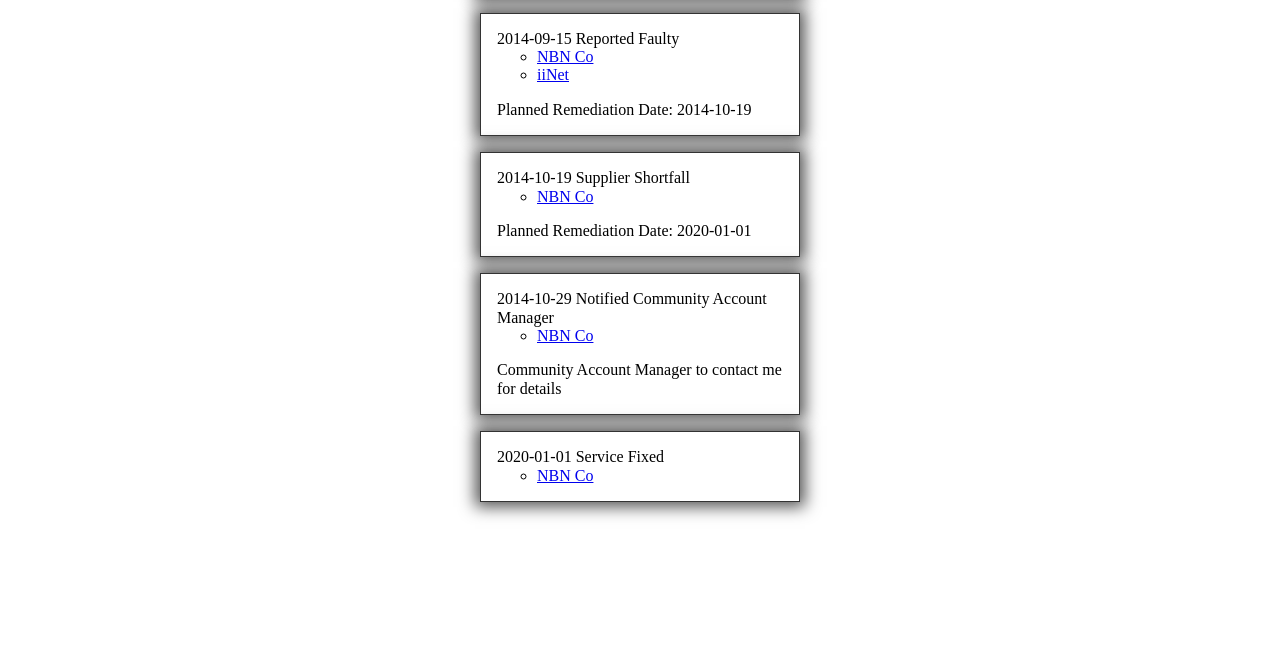
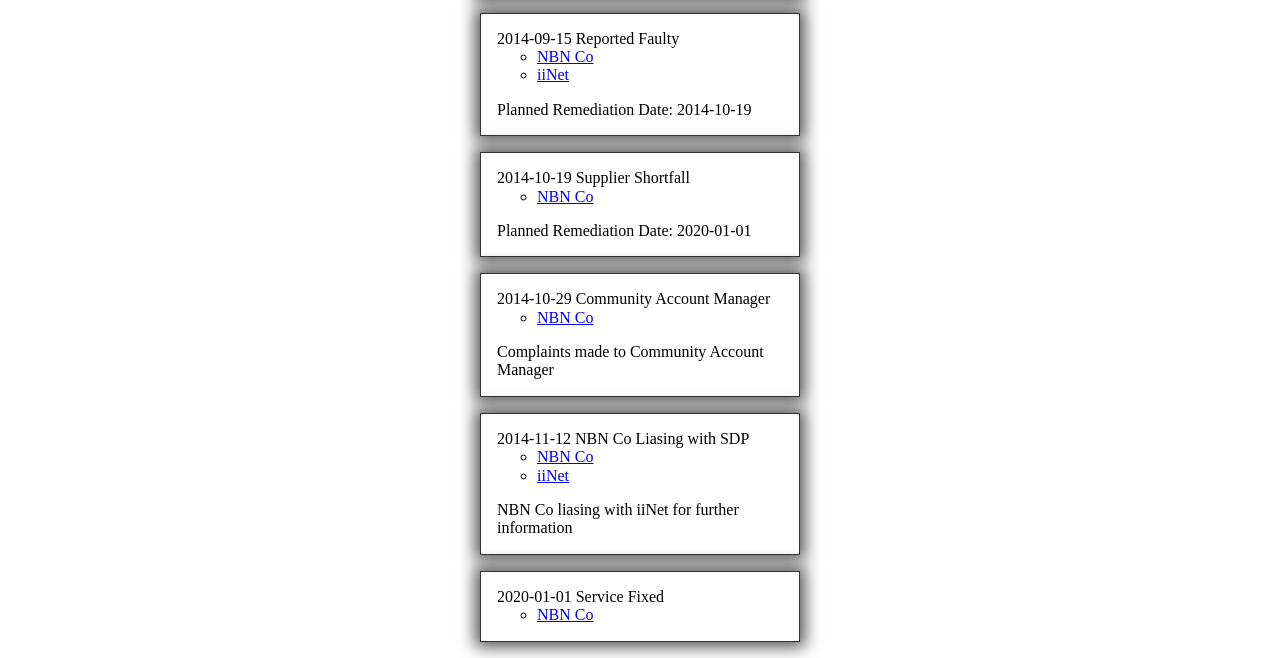
Before and after one commit to jokeyrhyme/nbnco-fail, a website: page index.html in a window 1280 px wide. Shown: the part 177-835 px from the top of the page. Before the commit the page ends 800 px from the top, so only its background shows below. Drawn offline with nearby package versions, Linux system fonts and the light colour scheme.

Commit message:
added more events to the timeline

```diff
--- a/index.html
+++ b/index.html
@@ -103,7 +103,7 @@
             <meta itemprop="startDate" content="2014-10-29" />
             2014-10-29
           </time>
-          <span itemprop="name">Notified Community Account Manager</span>
+          <span itemprop="name">Community Account Manager</span>
           <ul>
             <li itemprop="attendee" itemscope itemtype="http://schema.org/Organization">
               <span itemprop="name">
@@ -112,7 +112,32 @@
             </li>
           </ul>
           <p itemprop="description">
-            Community Account Manager to contact me for details
+            Complaints made to Community Account Manager
+          </p>
+        </article>
+      </li>
+
+      <li>
+        <article itemscope itemtype="http://schema.org/Event">
+          <time datetime="2014-11-12">
+            <meta itemprop="startDate" content="2014-11-12" />
+            2014-11-12
+          </time>
+          <span itemprop="name">NBN Co Liasing with SDP</span>
+          <ul>
+            <li itemprop="attendee" itemscope itemtype="http://schema.org/Organization">
+              <span itemprop="name">
+                <a itemprop="url" href="https://www.nbnco.com.au/">NBN Co</a>
+              </span>
+            </li>
+            <li itemprop="attendee" itemscope itemtype="http://schema.org/Organization">
+              <span itemprop="name">
+                <a itemprop="url" href="https://iinet.net.au/">iiNet</a>
+              </span>
+            </li>
+          </ul>
+          <p itemprop="description">
+            NBN Co liasing with iiNet for further information
           </p>
         </article>
       </li>
```
